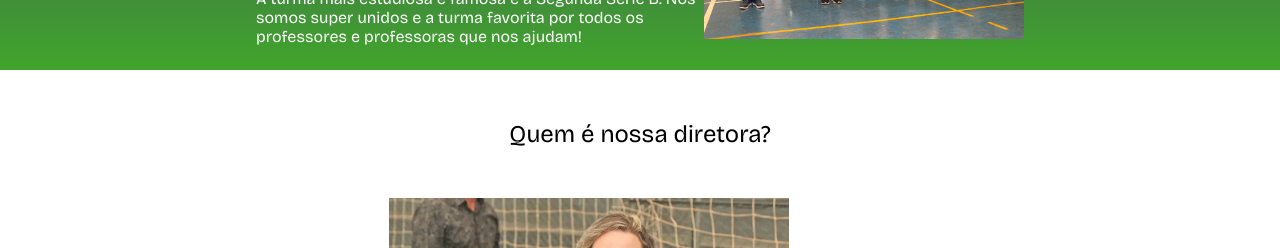
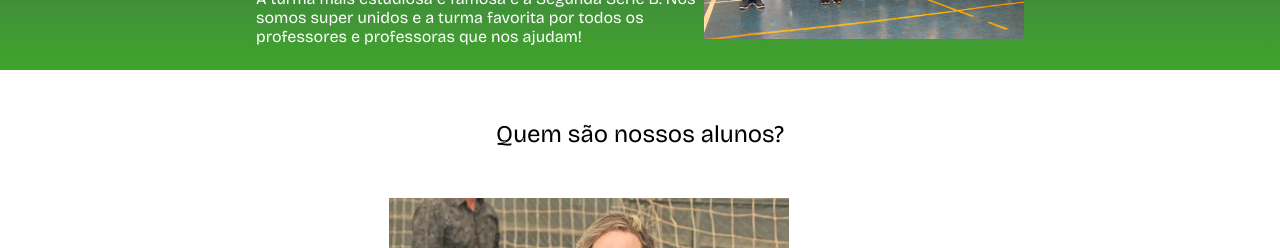
Before and after one commit to FernandoPessoni/Reposit-rio, a plain HTML site: page index.html in a window 1280 px wide. Shown: the part 446-694 px from the top of the page. Drawn offline with nearby package versions, Linux system fonts and the light colour scheme.

Commit message:
mudei o titulo

```diff
--- a/index.html
+++ b/index.html
@@ -27,7 +27,7 @@
         <img class="escola-imagem" src="anitaestudantes.jpeg" alt="Professora no quadro">
     </section>
     <section class="estudante">
-    <h2 class="estudante-titulo">Quem é nossa diretora?</h2>
+    <h2 class="estudante-titulo">Quem são nossos alunos?</h2>
         <div class="estudante-div">
             <img class="estudante-imagem" src="maristela.webp" alt="foto dos estudantes"
             <h3 class="estudante-nome">Maristella</h3>
```
